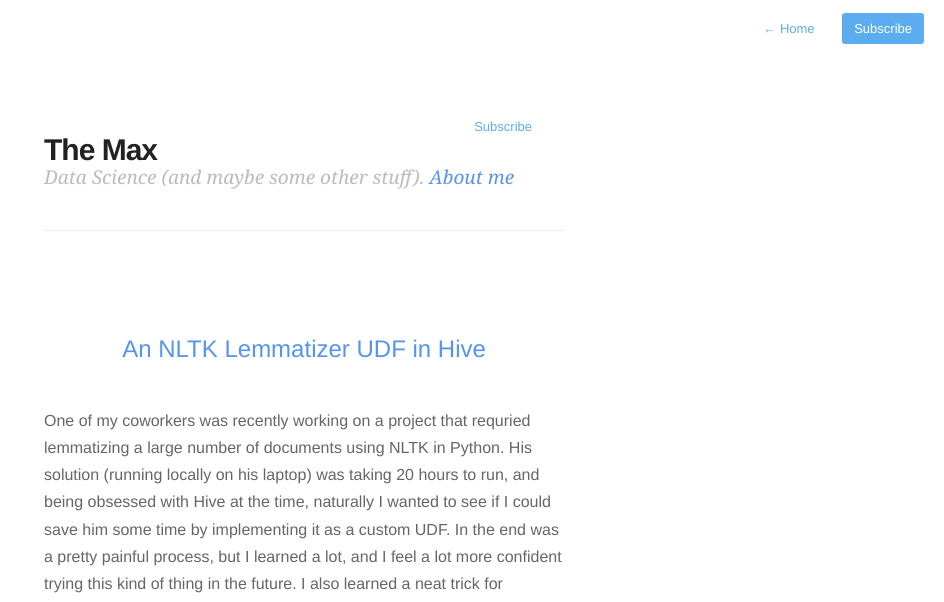
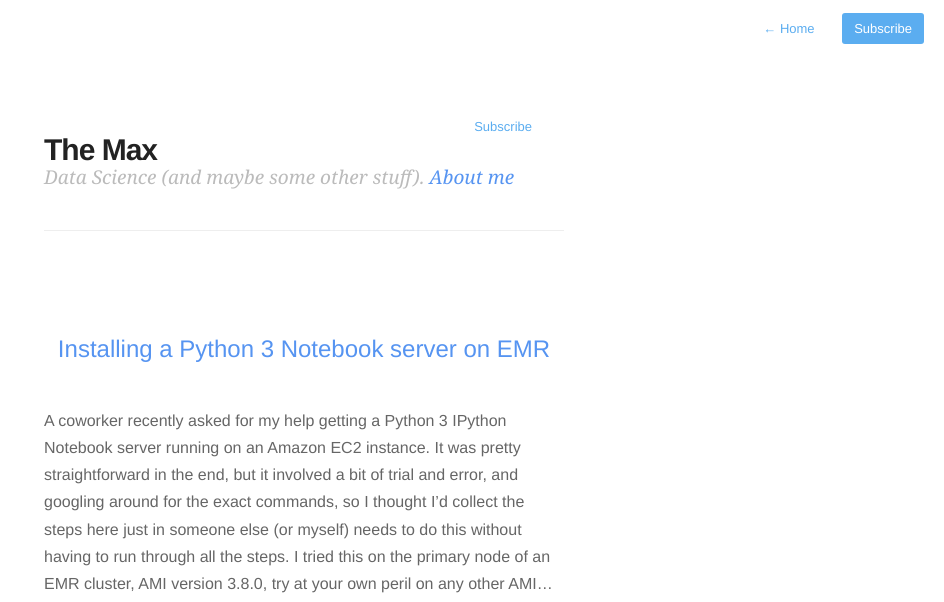
Before and after one commit to themrmax/themrmax.github.io, a Jekyll site: the page built from index.html, in a window 1280 px wide and 1400 px high. Shown: the top 602 px of the window, without its empty margins (336-1280 px from the left). Built offline with Jekyll 4.4.1, drawn with Linux system fonts in a browser that asks for light colours; nearby versions of some CDN libraries; Markdown is read by kramdown in place of the engine named in the settings; the list of posts is cut into pages by our own code; some of the changed text lies outside the part shown.

Commit message:
publish draft of installing python 3 on aws

```diff
--- a/_drafts/installing-a-Python-3-Notebook-server-on-EMR.md
+++ b/_posts/2015-07-27-installing-a-Python-3-Notebook-server-on-EMR.md
@@ -4,17 +4,19 @@
 ---
 
 A coworker recently asked for my help getting a Python 3 IPython Notebook server running on an Amazon EC2 instance. It was pretty straightforward in the end, but it involved a bit of trial and error, and googling around for the exact commands, so I thought I'd collect the steps here just in someone else (or myself) needs to do this without having to run through all the steps.
-I tried this on the primary node of an  EMR cluster, AMI version 3.8.0, try at your own peril on any other Amazon image.
+I tried this on the primary node of an  EMR cluster, AMI version 3.8.0, try at your own peril on any other AMI...
 
-Run this in Bash on your EC2 instance:
+1. Run this in Bash on your EC2 instance:
 
-    sudo yum install python34 python34-devel python34-pip
-    sudo pip-3.4 install pyzmq jinja2 tornado jsonschema ipython
-    ipython notebook --no-browser --port=8890
+    `sudo yum install python34 python34-devel python34-pip`
 
-Add a tunnel in your SSH client with Source port `8890` and Destination `localhost:8890`.
+    `sudo pip-3.4 install pyzmq jinja2 tornado jsonschema ipython`\
 
-Browse to in your local browser to
+    `ipython notebook --no-browser --port=8890`
+
+2. Add a tunnel in your SSH client with Source port `8890` and Destination `localhost:8890`.
+
+3. Browse to in your local browser to
 http://localhost:8890/notebooks/Untitled.ipynb?kernel_name=python3
 
-Enjoy!
+4. Enjoy!
```
